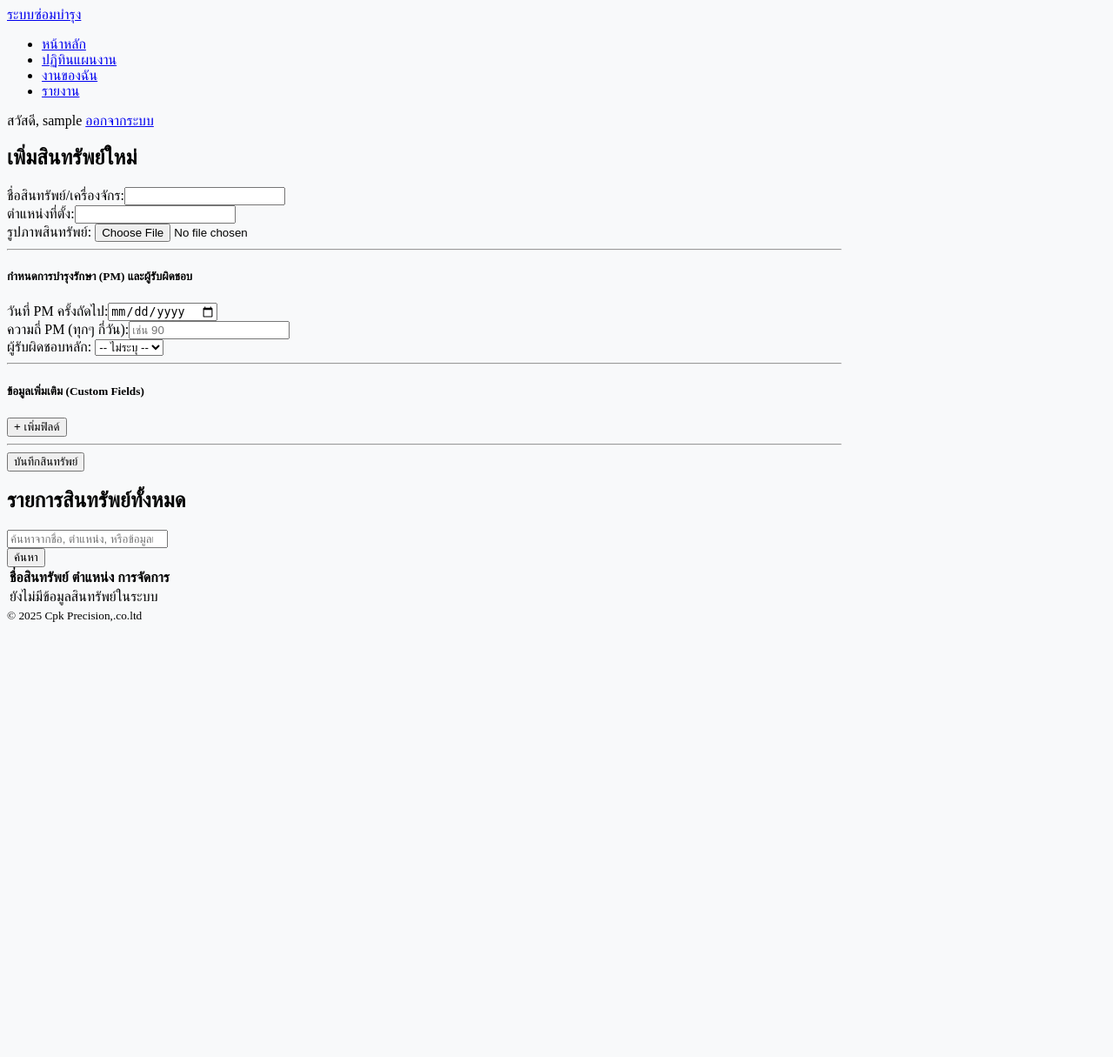
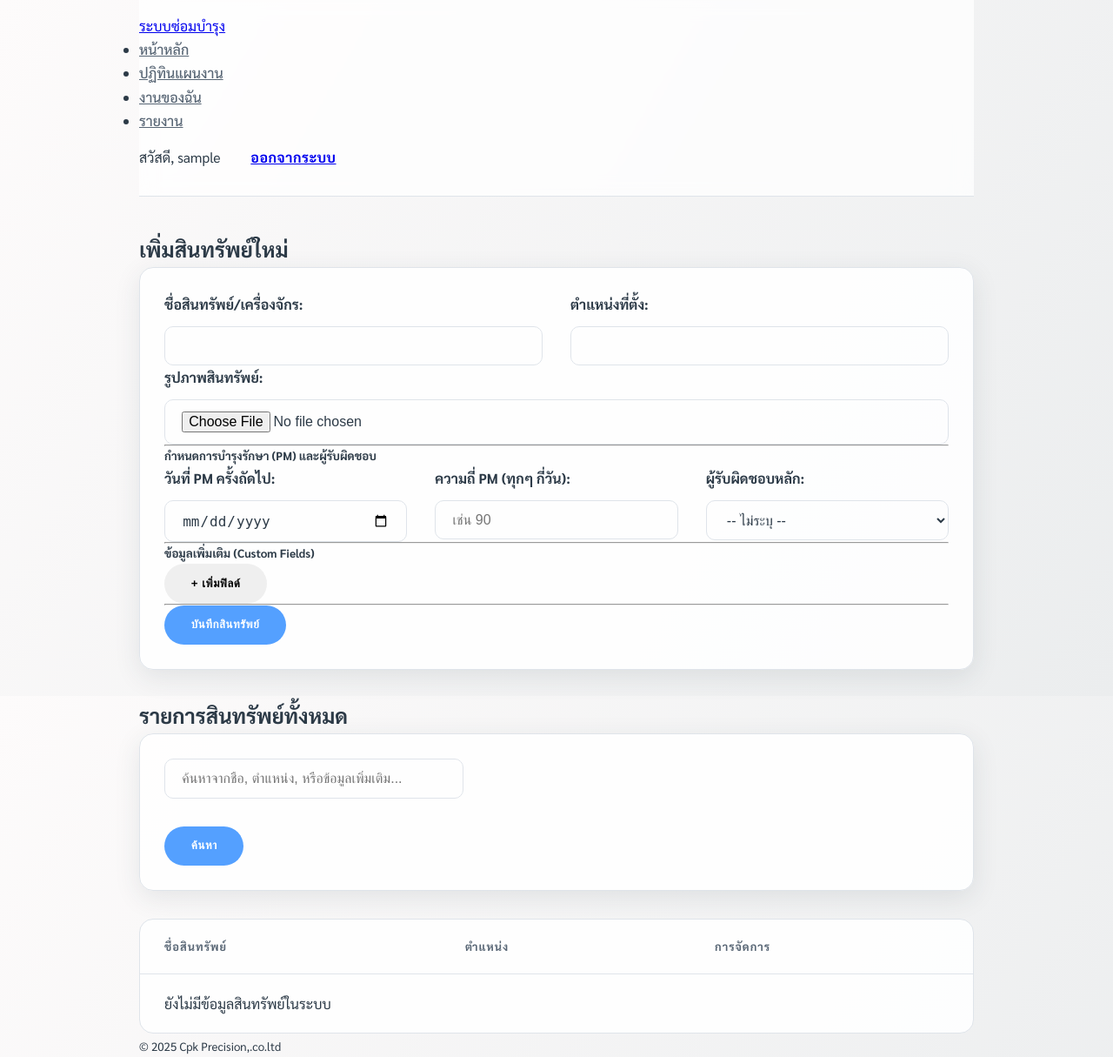
Before and after one commit to Semi-engineer/pm_app, a Flask app: page / in a window 1280 px wide. Shown: the whole page at 87% size. Before the commit the page ends 715 px from the top, so only its background shows below. Run offline with Flask 3, Linux system fonts and the light colour scheme; the visitor is signed in with stand-in values (Sample User, id 1); data comes from the database, SQL or seed files in the repository; data that the repository does not hold is empty.

Commit message:
feat: Add deluxe theme
This commit introduces a new "deluxe" theme to the application.
It includes:
- `run.bat`: A new batch file to run the application.
- `static/css/deluxe.css`: The stylesheet for the deluxe theme.
- `templates/base.html`: Modified to allow theme selection.

```diff
--- /dev/null
+++ b/static/css/deluxe.css
@@ -0,0 +1,219 @@
+/*
+ * Deluxe Standalone Stylesheet for PM Application
+ * Version: 2.0 (Premium, All-in-one)
+ * Features: Glassmorphism, Premium Colors, Animations, Auto Dark Mode
+ */
+
+/* --- Google Fonts Import --- */
+@import url('https://fonts.googleapis.com/css2?family=Sarabun:wght@400;500;700&display=swap');
+
+/* --- 1. Light Theme Variables (Default) --- */
+:root {
+    --bg-gradient: linear-gradient(120deg, #fdfbfb 0%, #ebedee 100%);
+    --card-bg-color: rgba(255, 255, 255, 0.9);
+    --header-bg-color: rgba(255, 255, 255, 0.75);
+    --text-color: #2c3a47;
+    --text-color-muted: #576574;
+    --border-color: #dfe4ea;
+    --primary-color: #54a0ff;
+    --primary-hover-color: #2e86de;
+    --danger-color: #ff6b6b;
+    --success-color: #1dd1a1;
+    --shadow-color: rgba(44, 58, 71, 0.1);
+    --font-family: 'Sarabun', sans-serif;
+    --backdrop-blur: 10px; /* For Glassmorphism effect */
+}
+
+/* --- 2. Dark Theme Variables --- */
+@media (prefers-color-scheme: dark) {
+    :root {
+        --bg-gradient: linear-gradient(120deg, #2c3e50 0%, #34495e 100%);
+        --card-bg-color: rgba(45, 55, 72, 0.85);
+        --header-bg-color: rgba(45, 55, 72, 0.7);
+        --text-color: #ecf0f1;
+        --text-color-muted: #bdc3c7;
+        --border-color: #4a5568;
+        --primary-color: #5dade2;
+        --primary-hover-color: #85c1e9;
+        --shadow-color: rgba(0, 0, 0, 0.25);
+    }
+}
+
+/* --- 3. Global Styles & Custom Scrollbar --- */
+*, *::before, *::after {
+    box-sizing: border-box;
+    margin: 0;
+    padding: 0;
+}
+html {
+    scroll-behavior: smooth;
+}
+body {
+    background-image: var(--bg-gradient);
+    background-attachment: fixed;
+    color: var(--text-color);
+    font-family: var(--font-family);
+    font-size: 16px;
+    line-height: 1.7;
+    transition: background-color 0.4s, color 0.4s;
+}
+/* Custom Scrollbar */
+body::-webkit-scrollbar { width: 8px; }
+body::-webkit-scrollbar-track { background: transparent; }
+body::-webkit-scrollbar-thumb { background-color: var(--primary-color); border-radius: 10px; border: 2px solid transparent; background-clip: content-box; }
+
+
+/* --- 4. Layout --- */
+.container {
+    width: 90%;
+    max-width: 1280px;
+    margin: 0 auto;
+}
+.row {
+    display: flex;
+    flex-wrap: wrap;
+    gap: 2rem;
+}
+.row > * { flex-shrink: 0; width: 100%; max-width: 100%; }
+@media (min-width: 768px) {
+    .col-md-4, .col-md-6 { flex: 1 0 0; min-width: 0; }
+    .col-md-5 { flex: 0 0 calc(41.66% - 2rem); }
+    .col-md-7 { flex: 0 0 calc(58.33% - 2rem); }
+}
+@media (min-width: 992px) {
+    .col-lg-4 { flex: 1 0 0; min-width: 0; }
+    .col-lg-8 { flex: 0 0 calc(66.66% - 2rem); }
+}
+
+/* --- 5. Header (Glassmorphism & Sticky) --- */
+header {
+    background-color: var(--header-bg-color);
+    backdrop-filter: blur(var(--backdrop-blur));
+    -webkit-backdrop-filter: blur(var(--backdrop-blur));
+    border-bottom: 1px solid var(--border-color);
+    padding: 1rem 0;
+    position: sticky;
+    top: 0;
+    z-index: 1000;
+    transition: background-color 0.4s, border-color 0.4s;
+}
+.header-content {
+    display: flex;
+    justify-content: space-between;
+    align-items: center;
+    width: 90%;
+    max-width: 1280px;
+    margin: 0 auto;
+}
+header .nav-link {
+    font-weight: 500;
+    color: var(--text-color-muted);
+    position: relative;
+    padding: 0.5rem 0;
+}
+header .nav-link::after {
+    content: '';
+    position: absolute;
+    width: 0;
+    height: 2px;
+    bottom: 0;
+    left: 50%;
+    transform: translateX(-50%);
+    background-color: var(--primary-color);
+    transition: width 0.3s ease;
+}
+header .nav-link:hover::after, header .nav-link.active::after { width: 100%; }
+main { padding-top: 2.5rem; }
+
+/* --- 6. Components with Animation --- */
+
+/* Cards */
+.card {
+    background-color: var(--card-bg-color);
+    border: 1px solid var(--border-color);
+    border-radius: 16px;
+    box-shadow: 0 8px 30px var(--shadow-color);
+    overflow: hidden;
+    transition: all 0.4s cubic-bezier(0.175, 0.885, 0.32, 1.275);
+    margin-bottom: 2rem;
+}
+.card:hover {
+    transform: translateY(-5px);
+    box-shadow: 0 12px 40px var(--shadow-color);
+}
+.card-header {
+    padding: 1.25rem 1.75rem;
+    font-weight: 700;
+    font-size: 1.2rem;
+    background-color: transparent;
+    border-bottom: 1px solid var(--border-color);
+}
+.card-body { padding: 1.75rem; }
+
+/* Buttons */
+.btn {
+    display: inline-block;
+    font-weight: 700;
+    text-align: center;
+    cursor: pointer;
+    border: 2px solid transparent;
+    padding: 0.8rem 1.8rem;
+    border-radius: 50px; /* Pill shape */
+    transition: all 0.3s ease;
+    letter-spacing: 0.5px;
+}
+.btn:hover {
+    transform: translateY(-3px);
+    box-shadow: 0 6px 15px rgba(0, 0, 0, 0.2);
+}
+.btn-primary { background-color: var(--primary-color); color: #fff; }
+.btn-primary:hover { background-color: var(--primary-hover-color); }
+/* Outline Button style */
+.btn-outline-danger {
+    color: var(--danger-color);
+    border-color: var(--danger-color);
+    background-color: transparent;
+}
+.btn-outline-danger:hover {
+    background-color: var(--danger-color);
+    color: #fff;
+}
+
+
+/* Forms */
+.form-label { font-weight: 700; margin-bottom: 0.75rem; display: block; }
+.form-control, .form-select {
+    width: 100%;
+    padding: 0.8rem 1.2rem;
+    border: 1px solid var(--border-color);
+    border-radius: 10px;
+    background-color: var(--bg-color);
+    color: var(--text-color);
+    transition: all 0.3s ease;
+    font-size: 1rem;
+}
+.form-control:focus, .form-select:focus {
+    outline: none;
+    border-color: var(--primary-color);
+    box-shadow: 0 0 0 4px var(--primary-color, 0.2);
+    background-color: var(--card-bg-color);
+}
+
+/* Tables */
+.table-responsive {
+    border: 1px solid var(--border-color);
+    border-radius: 16px;
+    overflow-x: auto;
+    background-color: var(--card-bg-color);
+}
+.table { width: 100%; border-collapse: collapse; }
+.table th, .table td { padding: 1.25rem 1.75rem; text-align: left; border-bottom: 1px solid var(--border-color); }
+.table thead th { font-weight: 700; color: var(--text-color-muted); text-transform: uppercase; font-size: 0.8em; letter-spacing: 1px; }
+.table tbody tr { transition: background-color 0.3s ease; }
+.table tbody tr:last-child td { border-bottom: none; }
+.table-hover tbody tr:hover { background-color: rgba(var(--primary-color-rgb, 84, 160, 255), 0.1); } /* Requires RGB variable for opacity */
+
+/* Canvas for Charts */
+canvas {
+    max-height: 400px;
+}
--- a/templates/base.html
+++ b/templates/base.html
@@ -6,7 +6,7 @@
     <title>ระบบจัดการการบำรุงรักษา</title>
 
     <!--<link href="https://cdn.jsdelivr.net/npm/bootstrap@5.3.3/dist/css/bootstrap.min.css" rel="stylesheet" integrity="sha384-QWTKZyjpPEjISv5WaRU9OFeRpok6YctnYmDr5pNlyT2bRjXh0JMhjY6hW+ALEwIH" crossorigin="anonymous">-->
-    <link rel="stylesheet" href="{{ url_for('static', filename='css/mo.css') }}">
+    <link rel="stylesheet" href="{{ url_for('static', filename='css/deluxe.css') }}">
 
     <style>
         body {
```
Also changed, not shown: 1 other file.
